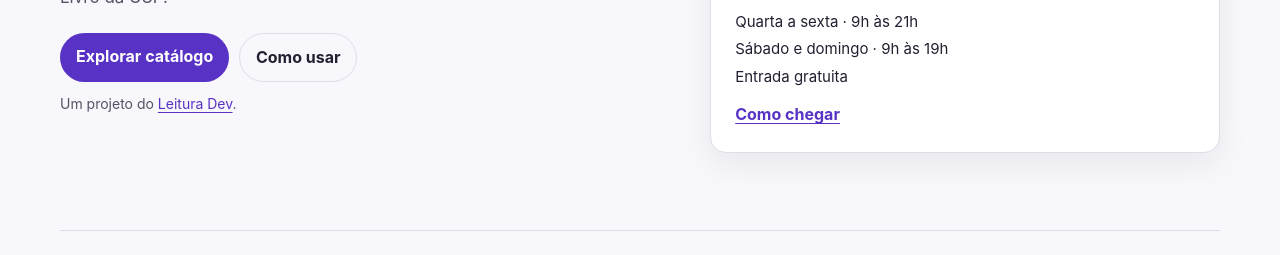
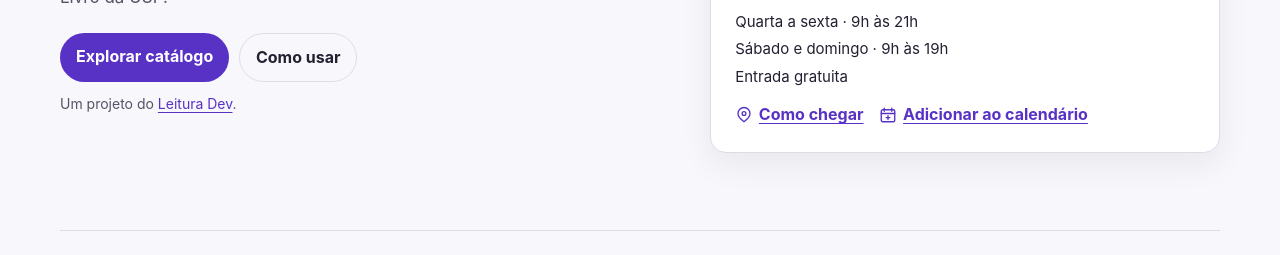
Before and after one commit to clubeleituradev/seu-roteiro, a plain HTML site: page index.html in a window 1280 px wide. Shown: the part 350-605 px from the top of the page. Drawn offline with Linux system fonts and the light colour scheme.

Commit message:
style: Enhance event links with icons and add calendar file for Festa do Livro 2026

```diff
--- a/assets/styles.css
+++ b/assets/styles.css
@@ -73,7 +73,8 @@ h1 { font-size: clamp(2.25rem, 5.5vw, 4.65rem); font-weight: 800; line-height: 1
 .event-date strong { display: block; font-size: clamp(1.4rem,3vw,2.1rem); line-height: 1.2; letter-spacing: -.025em }
 .event-date p { margin-top: .3rem; color: var(--muted) }
 .event-schedule { display: grid; gap: .2rem; color: var(--ink); font-size: .9375rem }
-.home-event > a { justify-self: start; font-weight: 650 }
+.home-event .arrival-links a { display: inline-flex; align-items: center; gap: .35rem; min-height: 24px; font-weight: 650 }
+.home-event .arrival-links svg { width: 1.125rem; height: 1.125rem; flex-shrink: 0; fill: none; stroke: currentColor; stroke-width: 1.8; stroke-linecap: round; stroke-linejoin: round }
 .faq { margin-top: 1.6rem; padding: clamp(1rem,3vw,1.5rem); border: 1px solid var(--line); border-radius: 1rem; background: var(--surface); scroll-margin-top: 5rem }
 .faq h2 { font-size: 1.35rem; letter-spacing: -.025em; margin-bottom: .35rem }
 .faq details { border-top: 1px solid var(--line); scroll-margin-top: 5rem }
--- a/index.html
+++ b/index.html
@@ -40,7 +40,16 @@
         <h2>Quando e onde</h2>
         <div class="event-date"><strong>25 a 29 de novembro de 2026</strong><p>Cidade Universitária, São Paulo</p></div>
         <p class="event-schedule"><span>Quarta a sexta · 9h às 21h</span><span>Sábado e domingo · 9h às 19h</span><span>Entrada gratuita</span></p>
-        <a href="#como-chegar">Como chegar</a>
+        <div class="arrival-links">
+          <a href="#como-chegar">
+            <svg viewBox="0 0 24 24" aria-hidden="true"><path d="M20 10c0 5-8 11-8 11S4 15 4 10a8 8 0 1 1 16 0Z"/><circle cx="12" cy="10" r="2.5"/></svg>
+            Como chegar
+          </a>
+          <a href="assets/festa-do-livro-usp-2026.ics" download>
+            <svg viewBox="0 0 24 24" aria-hidden="true"><rect x="3" y="5" width="18" height="16" rx="2"/><path d="M7 3v4m10-4v4M3 10h18m-9 3v5m-2.5-2.5h5"/></svg>
+            Adicionar ao calendário
+          </a>
+        </div>
       </div>
     </div>
     <section class="home-flow" id="como-usar" aria-labelledby="flow-title">
```
Also changed, not shown: 1 other file.
